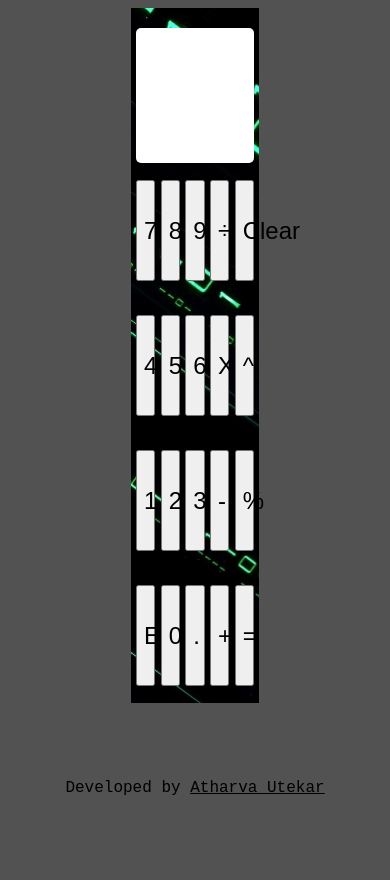
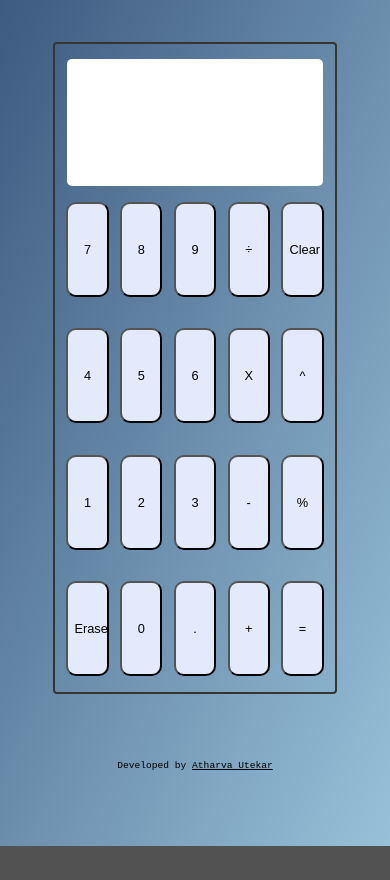
Before and after one commit to AtharvaU1/Calculator, a plain HTML site: page index.html in a window 390 px wide. After the commit the page ends 846 px from the top, so only its background shows below. Drawn offline with Linux system fonts and the light colour scheme.

Commit message:
added some more css and added operator disabling functions

```diff
--- a/cssFiles/style.css
+++ b/cssFiles/style.css
@@ -1,15 +1,20 @@
 html{
     font-family: "SF Mono", "Fira Code", "Fira Mono", "Roboto Mono", monospace;
     background-color: #525252;
+    background-image: linear-gradient(to bottom right, #3d5a80, #98c1d9);
+    /* background-position: center;
+    background-attachment: fixed;
+    background-repeat: no-repeat;
+    background-size: 100% 100%; */
+    font-size: 10px;
 }
 .container{
-    height: 80vh;
+    height: 75vh;
     width: 33vw;
-    padding-top: 20px;
-    margin: 0 auto;
-    background-image: url(/cssFiles/wallhaven-mpg3j1_1920x1080.png);
-    background-position: left top;
-
+    padding-top: 15px;
+    margin: 5vh auto 0;
+    border: 2px #353531 solid;
+    border-radius: 4px;
 }
 .display{
     height: 20%;
@@ -18,7 +23,7 @@ html{
     display: flex;
     align-items: center;
     justify-content: flex-end;
-    font-size: 3rem;
+    font-size: 5rem;
     overflow: hidden;
     background: white;
     border-radius: 5px;
@@ -30,16 +35,79 @@ html{
     align-items: center;
 }
 button{
-    font-size: 1.5rem;
+    background-color: #e2eafc;
+    font-size: 2rem;
     width: 15%;
     height: 75%;
+    border-radius: 10px;
 }
 a{
     color: inherit;
 }
 .footer{
-    height: 20vh;
+    height: 17vh;
     display: flex;
     justify-content: center;
     align-items: center;
+    font-size: 1.5rem;
 }
+
+@media(max-width:1400px){
+    .container{
+        width: 40%;
+    }
+}
+
+@media(max-width:1150px){
+    html{
+        font-size: 60%;
+    }
+}
+
+@media(max-width:950px){
+    .container{
+        width: 45%;
+    }
+}
+
+@media(max-width:800px){
+    html{
+        font-size: 50%;
+    }
+    .container{
+        width: 50%;
+    }
+}
+
+@media(max-width:700px){
+    .container{
+        width: 55%;
+    }
+}
+
+@media(max-width:600px){
+    html{
+        font-size: 45%;
+    }
+    .container{
+        width: 60%;
+    }
+}
+
+@media(max-width:500px){
+    html{
+        font-size: 45%;
+    }
+    .container{
+        width: 65%;
+    }
+}
+
+@media(max-width:450px){
+    html{
+        font-size: 40%;
+    }
+    .container{
+        width: 75%;
+    }
+}
--- a/index.html
+++ b/index.html
@@ -15,28 +15,28 @@
             <button class="seven">7</button>
             <button class="eight">8</button>
             <button class="nine">9</button>
-            <button class="divide">÷</button>
+            <button class="divide operators">÷</button>
             <button class="clear">Clear</button>
         </div>
         <div class="secondRow">
             <button class="four">4</button>
             <button class="five">5</button>
             <button class="six">6</button>
-            <button class="multiply">X</button>
-            <button class="power">^</button>
+            <button class="multiply operators">X</button>
+            <button class="power operators">^</button>
         </div>
         <div class="thirdRow">
             <button class="one">1</button>
             <button class="two">2</button>
             <button class="three">3</button>
-            <button class="subtract">-</button>
-            <button class="remainder">%</button>
+            <button class="subtract operators">-</button>
+            <button class="remainder operators">%</button>
         </div>
         <div class="fourthRow">
             <button class="erase">Erase</button>
             <button class="zero">0</button>
             <button class="decimal">.</button>
-            <button class="add">+</button>
+            <button class="add operators">+</button>
             <button class="equals">=</button>
         </div>
     </div>
--- a/jsFiles/script.js
+++ b/jsFiles/script.js
@@ -24,14 +24,12 @@ function remainder(firstNum, secondNum){
 }
 
 function operate(firstNum, secondNum, operator){
-    console.log(firstNum, secondNum, operator);
     const ans = operator === '+' ? add(firstNum, secondNum) :
                 operator === '-' ? subtract(firstNum, secondNum) :
                 (operator === 'X'  || operator === 'x' || operator ==='*') ? multiply(firstNum, secondNum) :
                 (operator === '÷' || operator ==='/') ? divide(firstNum, secondNum) :
                 operator === '^' ? power(firstNum, secondNum) :
                 operator === '%' ? remainder(firstNum, secondNum) : 'Invalid operator';
-    console.log(ans);
     return ans;
 }
 
@@ -65,11 +63,13 @@ const keyToClass = {
     '=': 'equals',
 };
 
+const numbers = ['zero', 'one', 'two', 'three', 'four', 'five', 'six', 'seven', 'eight', 'nine'];
+
 function clear(){
-    console.log("clearing display");
     document.querySelector('.display').textContent = '';
     clickedAfterResult = false;
     enableDecimal();
+    enableOperators();
 }
 
 function isTargetClassOperator(str){
@@ -81,7 +81,6 @@ function roundToTwo(num) {
 }
 
 function evaluateExpression(expression){
-    console.log(expression);
 
     if(isTargetClassOperator(expression[0]) || isTargetClassOperator(expression[expression.length-1])){
         clear();
@@ -104,16 +103,13 @@ function evaluateExpression(expression){
             }
             else{
                 numTwo = parseFloat(expression.substring(secondStart, i));
-                console.log(numTwo, operator);
                 numOne = operate(numOne, numTwo, operator);
                 if(isNaN(numOne)) return "Invalid Operation";
                 secondStart = i+1;
             }
             operator = expression[i];
-            console.log(numOne, numTwo, operator);
         }
     }
-    console.log(numOne, numTwo, operator);
     const ans = operate(numOne, parseFloat(expression.substring(secondStart, expLen)), operator);
     const finalAns = roundToTwo(ans);
     return (isNaN(finalAns)) ? "Invalid Operation" : finalAns;
@@ -128,9 +124,25 @@ function disableDecimal(){
     isDecimal = true;
 }
 
+function enableOperators(){
+    const operatorNodelist = document.querySelectorAll('.operators');
+    operatorNodelist.forEach(currentOperator => currentOperator.disabled = false);
+}
+
+function disableOperators(){
+    const operatorNodelist = document.querySelectorAll('.operators');
+    operatorNodelist.forEach(currentOperator => currentOperator.disabled = true);
+}
+
+function isNumber(currentClass){
+    if(numbers.includes(currentClass)) return true;
+    return false;
+}
+
 function display(e){
     const text = e.target.innerText;
-    const targetClass = e.target.className;
+    const curClass = e.target.className.split(" ");
+    const targetClass = curClass[0];
     const displayDiv = document.querySelector('.display');
     const displayDivContent = displayDiv.textContent;
 
@@ -152,16 +164,19 @@ function display(e){
     if(isTargetClassOperator(targetClass) && isDecimal){
         enableDecimal();
     }
+    if(isTargetClassOperator(targetClass)){
+        disableOperators();
+    }else if(isNumber(targetClass)){
+        enableOperators();
+    }
 
     if(clickedAfterResult === true && !isTargetClassOperator(targetClass)){
-        console.log('removing after result');
         clickedAfterResult = false;
         displayDiv.textContent = '';
         clear();
     }else clickedAfterResult = false;
 
     if(targetClass==='equals'){
-        console.log(displayDiv.textContent);
         displayDiv.textContent = evaluateExpression(displayDiv.textContent);
         clickedAfterResult = true;
         enableDecimal();
@@ -172,6 +187,5 @@ function display(e){
 document.addEventListener('keydown', whichKey);
 function whichKey(e){
     const key = e.key;
-    console.log(key);
     if(key in keyToClass) document.querySelector(`.${keyToClass[key]}`).click();
 }
```
Also changed, not shown: cssFiles/wallhaven-mpg3j1_1920x1080.png (deleted).
